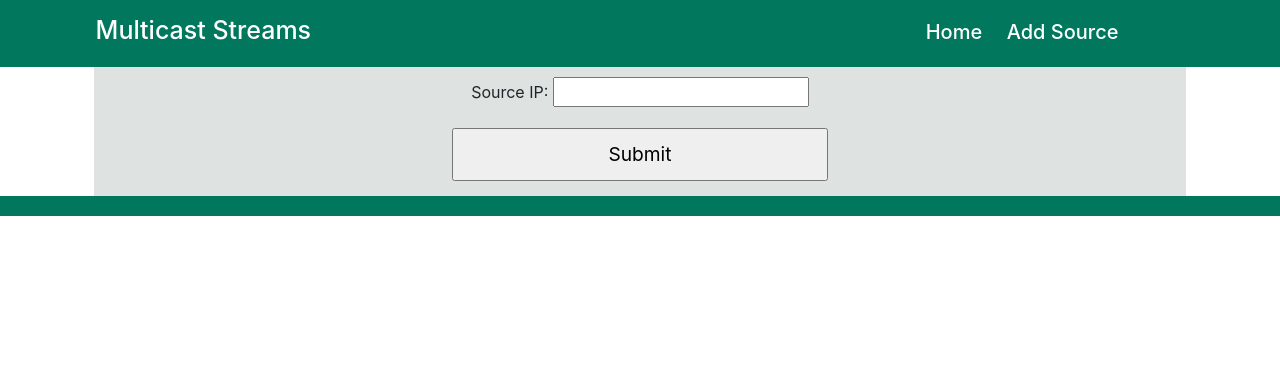
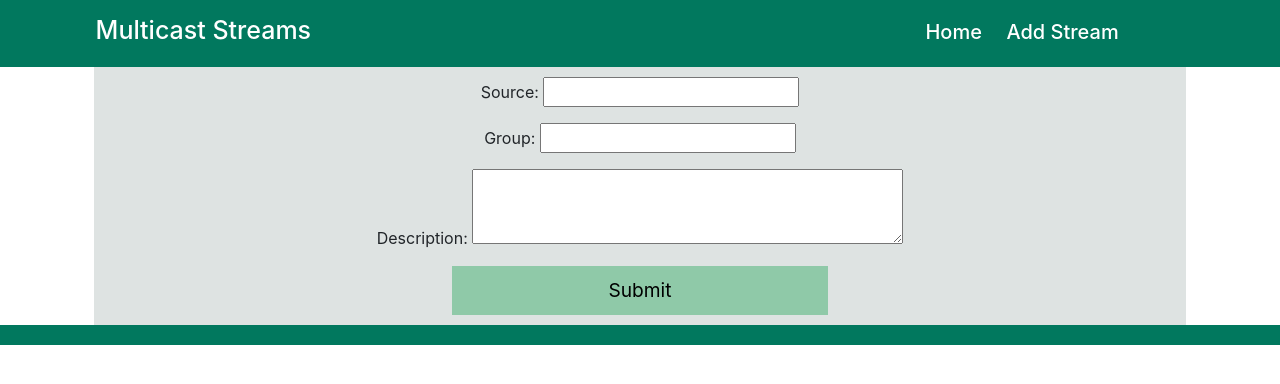
Before and after one commit to Laur04/multicast-menu, a Django app: page /add/ in a window 1280 px wide. Shown: the top 384 px of the page. Run offline with Django 3.2, Linux system fonts and the light colour scheme; some libraries are stand-ins or nearby versions.

Commit message:
change to add stream, fix upvotes

```diff
--- a/amt/apps/home/forms.py
+++ b/amt/apps/home/forms.py
@@ -1,7 +1,9 @@
 from django import forms
 
 class AddForm(forms.Form):
-    ip = forms.CharField(max_length=100, required=True)
+    source = forms.CharField(max_length=50, required=True)
+    group = forms.CharField(max_length=50, required=True)
+    description = forms.CharField(widget=forms.Textarea, max_length=10000)
 
 class DescriptionForm(forms.Form):
     ans = forms.CharField(widget=forms.Textarea, max_length=10000)
--- a/amt/apps/home/views.py
+++ b/amt/apps/home/views.py
@@ -3,6 +3,8 @@ from django.http import HttpResponseRedirect, HttpResponse, JsonResponse
 from django.urls import reverse
 
 import json
+import datetime
+import ipwhois
 
 from .models import M_Source, Stream, Description
 from .forms import AddForm, DescriptionForm
@@ -33,7 +35,12 @@ def show_video(request, target):
                 new_description.save()
             return HttpResponseRedirect(reverse('home:show_video', kwargs={'target':target}))
     elif request.is_ajax():
-        d = request.GET.get('description', None)
+        a = request.GET.get('description', None)
+        a = a.split('_')
+        d = a[0]
+        source = a[1]
+        group = a[2]
+        stream = Stream.objects.filter(source=source).get(group=group)
         descript = Description.objects.filter(stream=stream).get(description=d)
         descript.upvote()
         data = {}
@@ -52,16 +59,40 @@ def add(request):
     if request.method == 'POST':
         form = AddForm(request.POST)
         if form.is_valid():
-            repeat = False
-            source_list = M_Source.objects.all()
-            for s in source_list:
-                if s.ip == form.cleaned_data['ip']:
-                    repeat = True
-            if not repeat:
-                new_source = M_Source(ip=form.cleaned_data['ip'])
-                new_source.save()
+            source = form.cleaned_data['source']
+            group = form.cleaned_data['group']
+            description = form.cleaned_data['description']
+            try:
+                stream = Stream.objects.filter(source=source).get(group=group)
+                stream.active = True
+                stream.last_found = datetime.datetime.now()
+                stream.save()
+                try:
+                    descript = Description.objects.filter(stream=stream).get(description=description)
+                    descript.upvote()
+                except:
+                    new_description = Description(stream=stream, description=description, votes=0)
+                    new_description.save()
                 return HttpResponseRedirect(reverse('home:index'))
-        return render(request, 'home/add.html', context={'form':form, 'error':True})
+            except:
+                try:
+                    whois = ipwhois.IPWhois(source)
+                    info = whois.lookup_rdap()
+                    asn_desc = info['asn_description']
+                    desc = None
+                    if info['network']['remarks'] is not None:
+                        desc = info['network']['remarks'][0]['description']
+                    if asn_desc is not None:
+                        who_is = asn_desc
+                    else:
+                        who_is = desc
+                    new_stream = Stream(whois=who_is, source=source, group=group, active=True)
+                    new_stream.save()
+                    new_description = Description(stream=new_stream, description=description, votes=0)
+                    new_description.save()
+                    return HttpResponseRedirect(reverse('home:index'))
+                except:
+                    return render(request, 'home/add.html', context={'form':form, 'error':True})
     else:
         form = AddForm()
         return render(request, 'home/add.html', context={'form':form})
@@ -76,7 +107,8 @@ def index(request):
         if description_list:
             ordered_list = sorted(description_list, key=lambda a: a[0], reverse=True)
             to_show = ordered_list[0]
+            active_streams.append((s, to_show))
         else:
             to_show = "No description available"
-        active_streams.append((s, to_show))
+            active_streams.append((s, (0, to_show)))
     return render(request, 'home/index.html', context={'stream_list':active_streams})
--- a/amt/templates/base.html
+++ b/amt/templates/base.html
@@ -61,7 +61,7 @@
                     <div class='col-lg-3 col-md-3'></div>
                     <div class='col-lg-5 col-md-5 col-sm-12 col-xs-12'>
                         <a href="{% url 'home:index' %}"><h3 class='header_nav'>Home</h3></a>
-                        <a href="{% url 'home:add' %}"><h3 class='header_nav'>Add Source</h3></a>
+                        <a href="{% url 'home:add' %}"><h3 class='header_nav'>Add Stream</h3></a>
                     </div>
                 </div>
                 {% block main %}{% endblock %}
--- a/amt/templates/home/add.html
+++ b/amt/templates/home/add.html
@@ -9,12 +9,19 @@
             width:35%;
             padding:10px;
             margin:5px;
-            font-size:120%;
+            margin: 0px;
+            border: none;
+            font-size: 120%;
+            text-decoration: none;
+            background-color:#8fc9a8;
         }
         .main {
             background-color: #dee3e2;
             text-align: center;
             padding: 10px;
+        }
+        #id_description {
+            height: 75px;
         }
     </style>
 {% endblock %}
@@ -25,9 +32,11 @@
         <div class='col-lg-10 col-md-10 col-sm-10 col-xs-12 main'>
             <form action='' method='post'>
                 {% csrf_token %}
-                <p>Source IP:  {{ form.ip }}</p>
+                <p>Source:  {{ form.source }}</p>
+                <p>Group:  {{ form.group }}</p>
+                <p> Description:  {{ form.description }}</p>
                 {% if error %}
-                    <p>That source is already in the list.</p>
+                    <p style="color:#c23d30">Invalid input for source IP</p>
                 {% endif %}
                 <div style="text-align:center;">
                     <input class='button' type='submit' name='Submit' value='Submit'/>
```
Also changed, not shown: amt/apps/home/models.py (+14 -1 lines), amt/apps/home/source_collect.py (+10 -9 lines), amt/templates/home/index.html (+6 -2 lines), amt/templates/home/play.html (+22 -21 lines), amt/templates/home/sources.html (deleted, +0 -20 lines), db.sqlite3, 3 other files.
